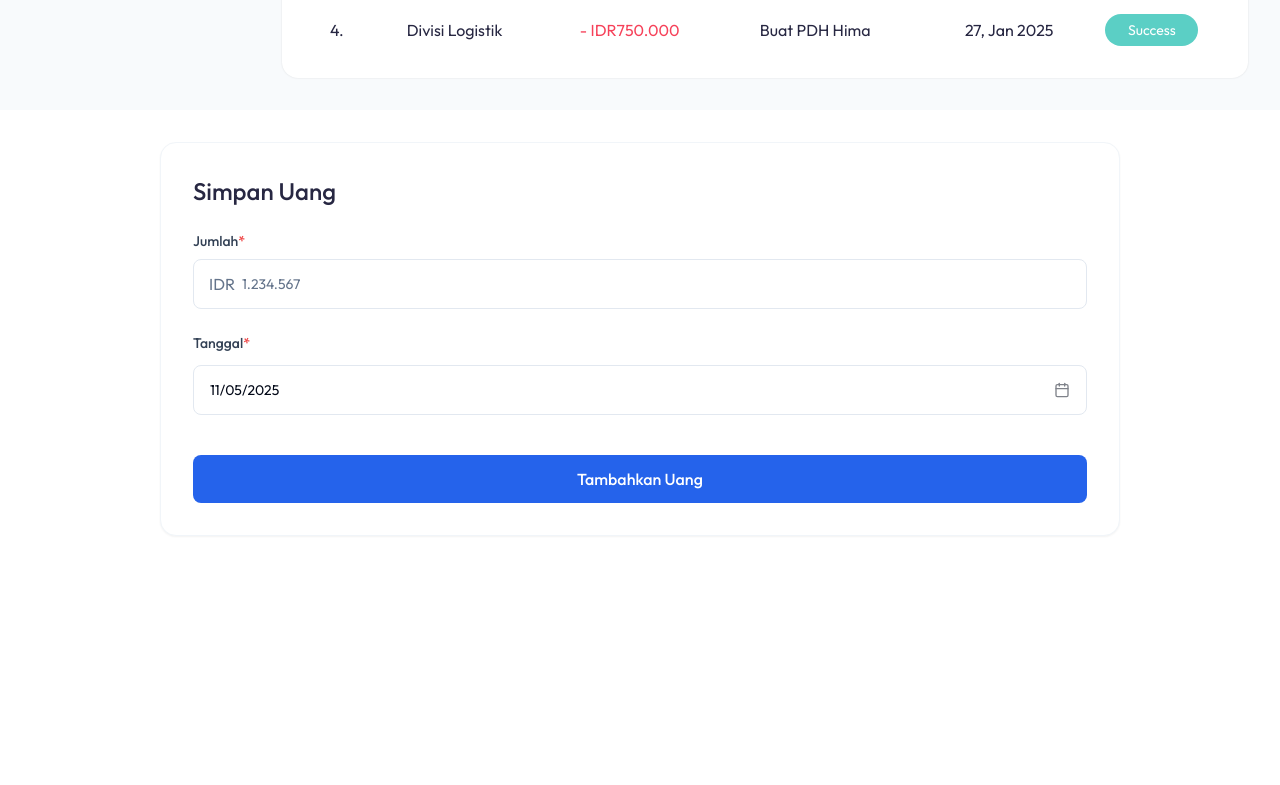
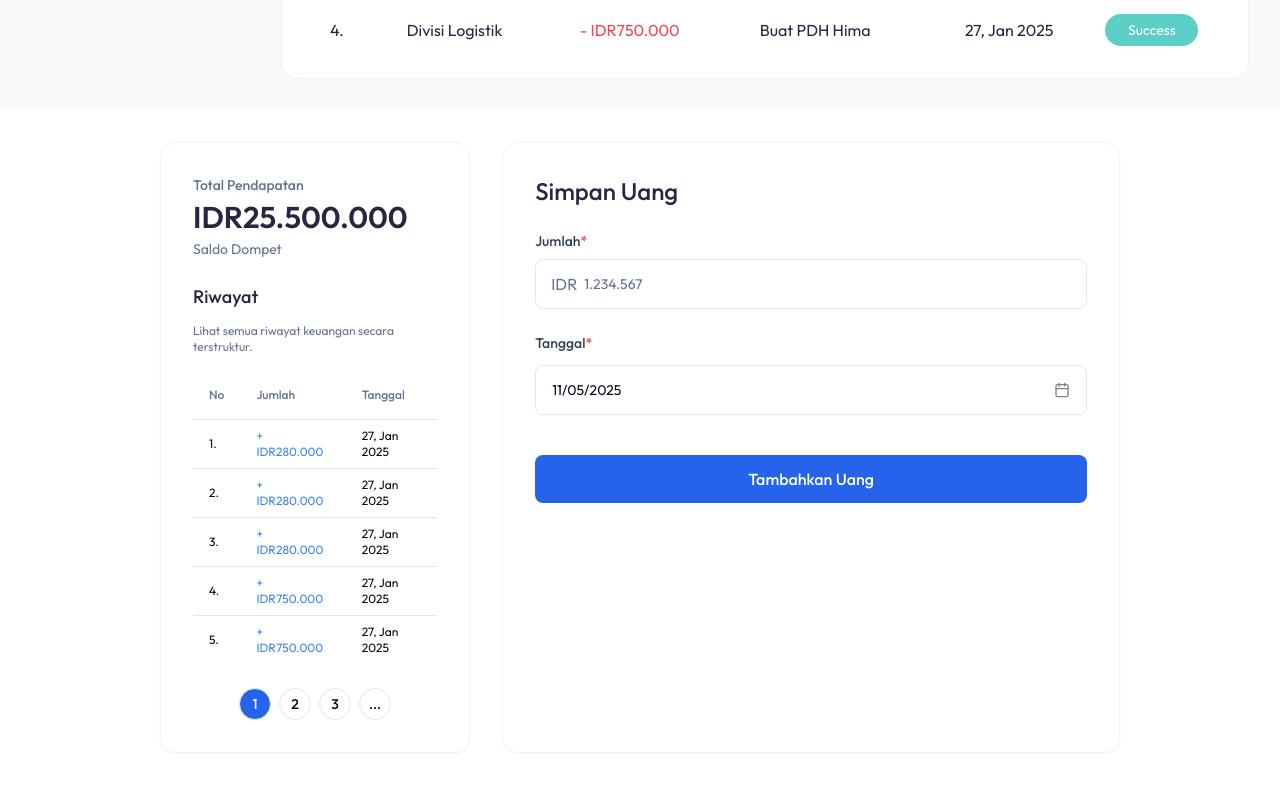
Before and after one commit to Khopidd/pixel-perfection-quest, a React (Vite) app: page /save-money in a window 1280 px wide. Shown: the part 1121-1906 px from the top of the page. Before the commit the page ends 1689 px from the top, so only its background shows below. Built offline with nearby package versions, Linux system fonts and the light colour scheme.

Commit message:
Fix: Save money page UI
Refactor the SaveMoney page to match the provided design, removing the existing content and implementing the new layout. Enhance the date selection component to allow month and year navigation.

```diff
--- a/src/components/ui/calendar.tsx
+++ b/src/components/ui/calendar.tsx
@@ -1,3 +1,4 @@
+
 import * as React from "react";
 import { ChevronLeft, ChevronRight } from "lucide-react";
 import { DayPicker } from "react-day-picker";
@@ -16,7 +17,7 @@ function Calendar({
   return (
     <DayPicker
       showOutsideDays={showOutsideDays}
-      className={cn("p-3", className)}
+      className={cn("p-3 pointer-events-auto", className)}
       classNames={{
         months: "flex flex-col sm:flex-row space-y-4 sm:space-x-4 sm:space-y-0",
         month: "space-y-4",
--- a/src/pages/SaveMoney.tsx
+++ b/src/pages/SaveMoney.tsx
@@ -1,31 +1,51 @@
 
 import React, { useState } from "react";
 import { motion } from "framer-motion";
-import { Dialog, DialogContent, DialogHeader, DialogTitle } from "@/components/ui/dialog";
+import { format } from "date-fns";
+import { Calendar as CalendarIcon, ChevronLeft, ChevronRight } from "lucide-react";
 import { Button } from "@/components/ui/button";
 import { Input } from "@/components/ui/input";
-import { format } from "date-fns";
-import { Calendar } from "@/components/ui/calendar";
-import { Popover, PopoverContent, PopoverTrigger } from "@/components/ui/popover";
-import { CalendarIcon } from "lucide-react";
 import { cn } from "@/lib/utils";
 import { DashboardLayout } from "@/components/dashboard/DashboardLayout";
+import {
+  Popover,
+  PopoverContent,
+  PopoverTrigger,
+} from "@/components/ui/popover";
+import { Calendar } from "@/components/ui/calendar";
+import { Table, TableHeader, TableRow, TableHead, TableBody, TableCell } from "@/components/ui/table";
 
 export default function SaveMoney() {
   const [date, setDate] = useState<Date | undefined>(new Date());
   const [amount, setAmount] = useState("");
-  const [isConfirmDialogOpen, setIsConfirmDialogOpen] = useState(false);
+  const [currentMonth, setCurrentMonth] = useState<Date>(new Date());
+
+  // Sample transaction history data
+  const transactions = [
+    { id: 1, amount: "+ IDR280.000", date: "27, Jan 2025" },
+    { id: 2, amount: "+ IDR280.000", date: "27, Jan 2025" },
+    { id: 3, amount: "+ IDR280.000", date: "27, Jan 2025" },
+    { id: 4, amount: "+ IDR750.000", date: "27, Jan 2025" },
+    { id: 5, amount: "+ IDR750.000", date: "27, Jan 2025" },
+  ];
 
   const handleAddMoney = (e: React.FormEvent) => {
     e.preventDefault();
-    if (amount.trim() && date) {
-      setIsConfirmDialogOpen(true);
-    }
+    // Here you would typically handle the form submission
+    // For now, this is just a placeholder
+    console.log("Adding money:", { amount, date });
+  };
+
+  const nextMonth = () => {
+    setCurrentMonth(new Date(currentMonth.getFullYear(), currentMonth.getMonth() + 1, 1));
+  };
+
+  const prevMonth = () => {
+    setCurrentMonth(new Date(currentMonth.getFullYear(), currentMonth.getMonth() - 1, 1));
   };
 
   return (
     <>
-      {/* Use standard style tag for global styles */}
       <style type="text/css">
         {`
           @import url('https://fonts.googleapis.com/css2?family=Outfit:wght@300;400;500;600;700&display=swap');
@@ -38,11 +58,64 @@ export default function SaveMoney() {
       <div>
         <DashboardLayout />
         <main className="p-8 max-w-5xl mx-auto">
+          <div className="flex flex-col md:flex-row gap-8">
+            {/* Left panel - Total balance */}
             <motion.div
               initial={{ opacity: 0, y: 20 }}
               animate={{ opacity: 1, y: 0 }}
               transition={{ duration: 0.5 }}
-            className="bg-white rounded-2xl shadow-sm border border-slate-100 p-8"
+              className="bg-white rounded-2xl shadow-sm border border-slate-100 p-8 w-full md:w-1/3"
+            >
+              <h2 className="text-slate-500 text-sm font-medium mb-1">Total Pendapatan</h2>
+              <div className="text-[#272742] text-3xl font-semibold mb-1">IDR25.500.000</div>
+              <p className="text-slate-500 text-sm mb-6">Saldo Dompet</p>
+
+              <h3 className="text-[#272742] text-lg font-medium mb-3">Riwayat</h3>
+              <p className="text-slate-500 text-xs mb-4">Lihat semua riwayat keuangan secara terstruktur.</p>
+
+              <div className="overflow-x-auto">
+                <Table>
+                  <TableHeader>
+                    <TableRow>
+                      <TableHead className="text-xs font-medium">No</TableHead>
+                      <TableHead className="text-xs font-medium">Jumlah</TableHead>
+                      <TableHead className="text-xs font-medium">Tanggal</TableHead>
+                    </TableRow>
+                  </TableHeader>
+                  <TableBody>
+                    {transactions.map((transaction) => (
+                      <TableRow key={transaction.id}>
+                        <TableCell className="text-xs py-2">{transaction.id}.</TableCell>
+                        <TableCell className="text-xs py-2 text-blue-500">{transaction.amount}</TableCell>
+                        <TableCell className="text-xs py-2">{transaction.date}</TableCell>
+                      </TableRow>
+                    ))}
+                  </TableBody>
+                </Table>
+              </div>
+
+              <div className="flex justify-center mt-6 gap-2">
+                <Button variant="outline" size="icon" className="h-8 w-8 rounded-full bg-blue-600 text-white">
+                  1
+                </Button>
+                <Button variant="outline" size="icon" className="h-8 w-8 rounded-full">
+                  2
+                </Button>
+                <Button variant="outline" size="icon" className="h-8 w-8 rounded-full">
+                  3
+                </Button>
+                <Button variant="outline" size="icon" className="h-8 w-8 rounded-full">
+                  ...
+                </Button>
+              </div>
+            </motion.div>
+
+            {/* Right panel - Add money form */}
+            <motion.div
+              initial={{ opacity: 0, y: 20 }}
+              animate={{ opacity: 1, y: 0 }}
+              transition={{ duration: 0.5, delay: 0.2 }}
+              className="bg-white rounded-2xl shadow-sm border border-slate-100 p-8 w-full md:w-2/3"
             >
               <h2 className="text-[#272742] text-2xl font-medium mb-6">Simpan Uang</h2>
 
@@ -85,11 +158,35 @@ export default function SaveMoney() {
                       </Button>
                     </PopoverTrigger>
                     <PopoverContent className="w-auto p-0" align="start">
+                      <div className="flex justify-between items-center p-3">
+                        <Button
+                          variant="outline"
+                          size="icon"
+                          onClick={prevMonth}
+                          className="h-7 w-7"
+                        >
+                          <ChevronLeft className="h-4 w-4" />
+                        </Button>
+                        <div>
+                          {format(currentMonth, "MMMM yyyy")}
+                        </div>
+                        <Button
+                          variant="outline"
+                          size="icon"
+                          onClick={nextMonth}
+                          className="h-7 w-7"
+                        >
+                          <ChevronRight className="h-4 w-4" />
+                        </Button>
+                      </div>
                       <Calendar
                         mode="single"
                         selected={date}
                         onSelect={setDate}
+                        month={currentMonth}
+                        onMonthChange={setCurrentMonth}
                         initialFocus
+                        className="pointer-events-auto"
                       />
                     </PopoverContent>
                   </Popover>
@@ -109,27 +206,9 @@ export default function SaveMoney() {
                 </motion.div>
               </form>
             </motion.div>
+          </div>
         </main>
       </div>
-
-      {/* Confirmation Dialog */}
-      <Dialog open={isConfirmDialogOpen} onOpenChange={setIsConfirmDialogOpen}>
-        <DialogContent className="sm:max-w-[425px] rounded-lg">
-          <DialogHeader>
-            <DialogTitle className="text-center text-lg font-medium">Simpan Uang Berhasil</DialogTitle>
-          </DialogHeader>
-          <div className="py-4 text-center">
-            <p className="text-slate-500 mb-4">Dana telah berhasil ditambahkan</p>
-            <p className="text-2xl font-semibold text-blue-600 mb-6">IDR {amount}</p>
-            <Button
-              className="w-full bg-blue-600 hover:bg-blue-700"
-              onClick={() => setIsConfirmDialogOpen(false)}
-            >
-              Kembali
-            </Button>
-          </div>
-        </DialogContent>
-      </Dialog>
     </>
   );
 }
```
Lines whose indentation alone changed are shown as unchanged.
